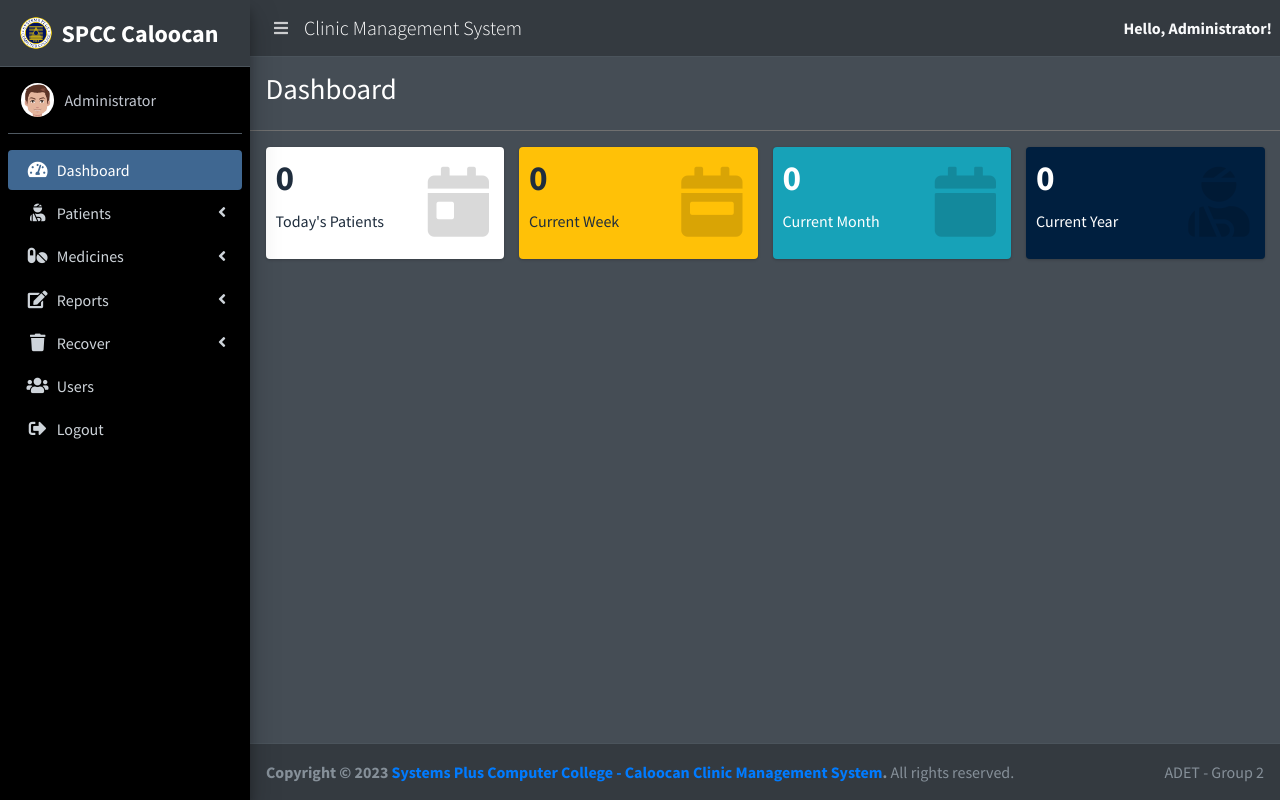
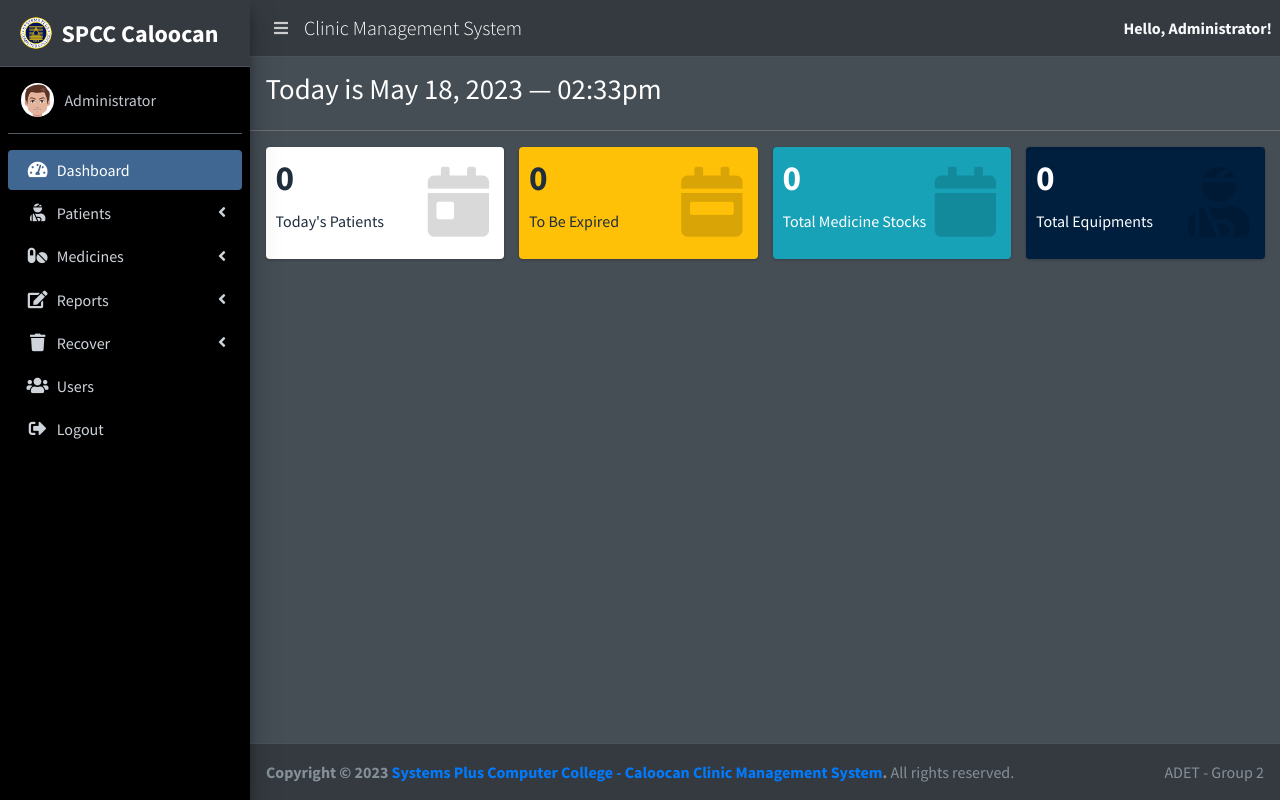
Before and after one commit to zildjiaaaaan/spcc-cms, a PHP site: page /dashboard.php in a window 1280 px wide. Run offline with PHP 8.4, Linux system fonts and the light colour scheme; a user stored in the database is signed in; data comes from the database, SQL or seed files in the repository; some libraries are stand-ins or nearby versions.

Commit message:
Update dashboard.php

```diff
--- a/dashboard.php
+++ b/dashboard.php
@@ -86,7 +86,10 @@ include './config/sidebar.php';
       <div class="container-fluid">
         <div class="row mb-2">
           <div class="col-sm-6">
-            <h1>Dashboard</h1>
+            <h1><?php
+            date_default_timezone_set("Asia/Singapore");
+            echo "Today is ".date("M d, Y")." — ".date("h:ia"); ?>
+            </h1>
           </div>
         </div>
       </div><!-- /.container-fluid -->
@@ -118,7 +121,7 @@ include './config/sidebar.php';
               <div class="inner">
                 <h3><?php echo $currentWeekCount;?></h3>
 
-                <p>Current Week</p>
+                <p>To Be Expired</p>
               </div>
               <div class="icon">
                 <i class="fa fa-calendar-week"></i>
@@ -133,7 +136,7 @@ include './config/sidebar.php';
               <div class="inner">
                 <h3><?php echo $currentMonthCount;?></h3>
 
-                <p>Current Month</p>
+                <p>Total Medicine Stocks</p>
               </div>
               <div class="icon">
                 <i class="fa fa-calendar"></i>
@@ -148,7 +151,7 @@ include './config/sidebar.php';
               <div class="inner">
                 <h3><?php echo $currentYearCount;?></h3>
 
-                <p>Current Year</p>
+                <p>Total Equipments</p>
               </div>
               <div class="icon">
                 <i class="fa fa-user-injured"></i>
@@ -157,6 +160,9 @@ include './config/sidebar.php';
             </div>
           </div>
         </div>
+
+        <!-- MEDICINE -->
+
       </div>
     </section>
 
```
